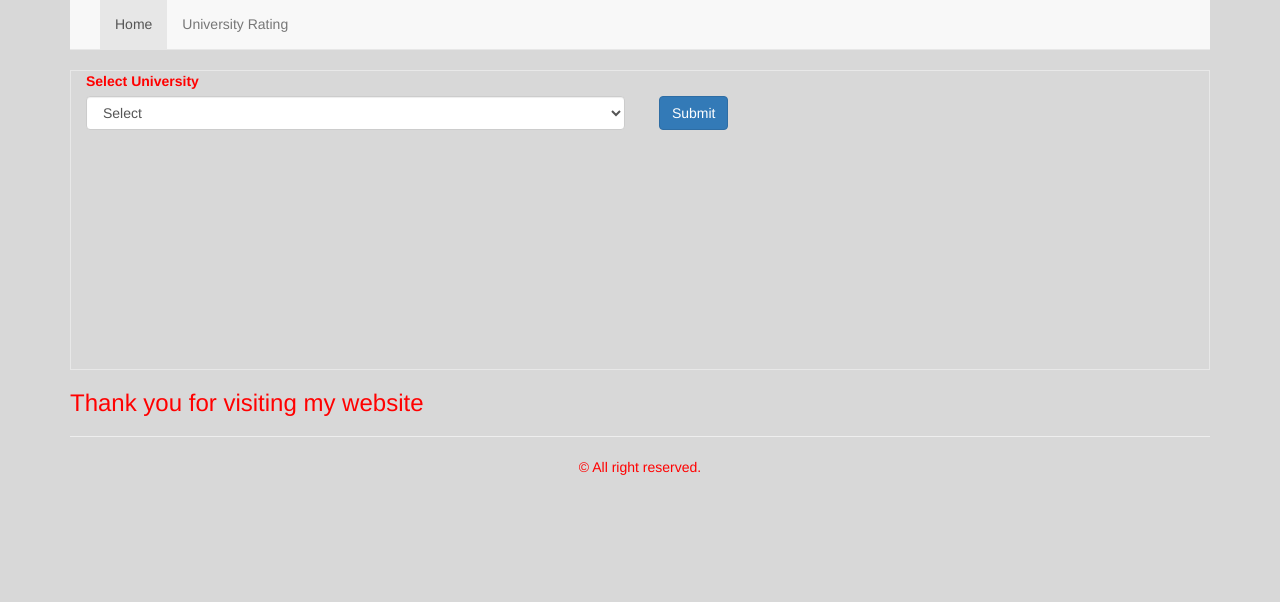
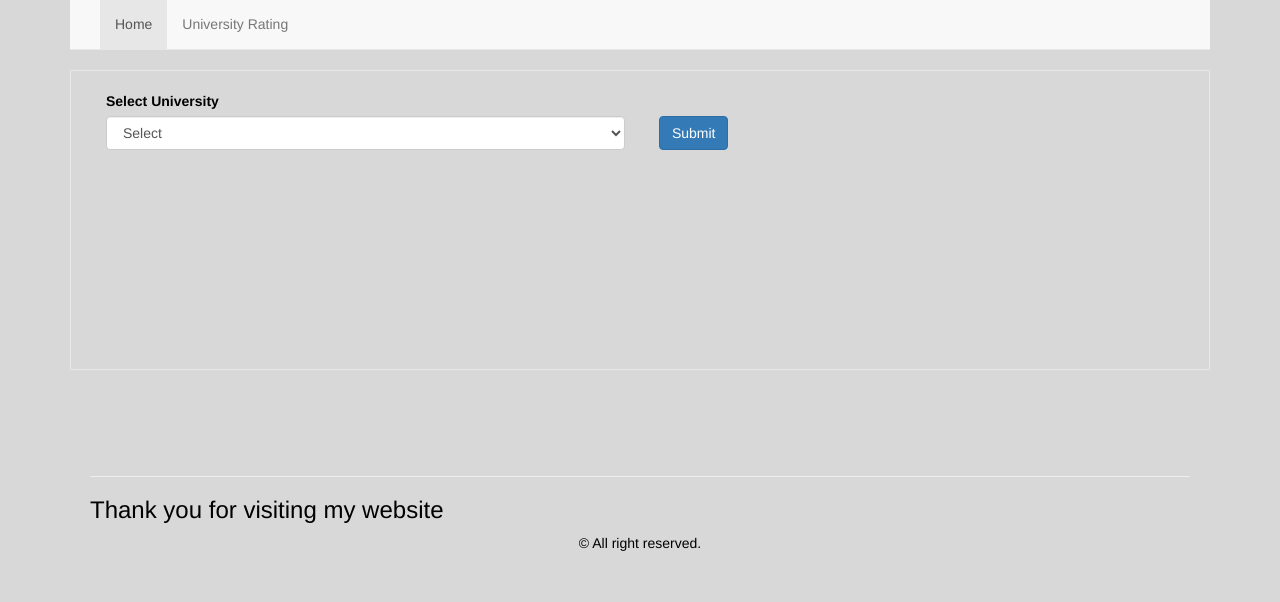
Before and after one commit to manozbiswas/Djangoapp, a Django app: page /mysite/details in a window 1280 px wide. Shown: the part 1-603 px from the top of the page. Run offline with Django 3.2, Linux system fonts and the light colour scheme; some libraries are stand-ins or nearby versions.

Commit message:
styleing and image fixing

```diff
--- a/myapp/urls.py
+++ b/myapp/urls.py
@@ -5,10 +5,10 @@ from . import views
 
 urlpatterns = [
     # ex: /polls/
-    url(r'^$', views.index, name='index'),
+    url(r'^$', views.show_university_list, name='index'),
     url(r'^details$', views.details, name='details'),
     url(r'^processdata', views.process_form_data, name='Form'),
-    url(r'^import', views.show_university_list, name='Import'),
+    # url(r'^import', views.show_university_list, name='Import'),
     # ex: /polls/5/
 
     # url(r'^(?P<question_id>[0-9]+)/$', views.detail, name='detail'),
--- a/resources/style.css
+++ b/resources/style.css
@@ -1,4 +1,17 @@
 body{
 background : #d8d8d8;
-color: red;
+color: #000;
 }
+section.content {
+    clear: both;
+    height: auto;
+    width: 100%;
+    overflow: hidden;
+    padding: 20px;
+}
+.footer{
+    margin-top: 46px;
+    padding: 40px 20px;
+    position: relative;
+    clear: both;
+}
--- a/templates/base.html
+++ b/templates/base.html
@@ -61,6 +61,7 @@
 
         {% endblock %}
         <hr>
+        <h3>Thank you for visiting my website</h3>
         <p style="text-align:center"> &copy; All right reserved.</p>
     </section>
 </div> <!-- /container -->
--- a/templates/uvrating/form.html
+++ b/templates/uvrating/form.html
@@ -29,12 +29,12 @@
 {% load staticfiles %}
     <!--<link rel="stylesheet" type="text/css" href="{% static 'style.css' %}"/>-->
 <div class="col-md-12">
-   <img class="img-responsive" src="{% static 'university.png' %}" alt="My image"/>
+   <img class="img-responsive" src="{% static 'images/university.png' %}" alt="My image"/>
 </div>
 
 
 {% endblock %}
 
 {% block footer %}
-<h3>Thank you for visiting my website</h3>
+
 {% endblock %}
--- a/templates/uvrating/index.html
+++ b/templates/uvrating/index.html
@@ -29,5 +29,5 @@
 {% endblock %}
 
 {% block footer %}
-<h3>Thank you for visiting my website</h3>
+
 {% endblock %}
```
Also changed, not shown: resources/images/university.png (renamed from resources/auniversity.png), university.png.
